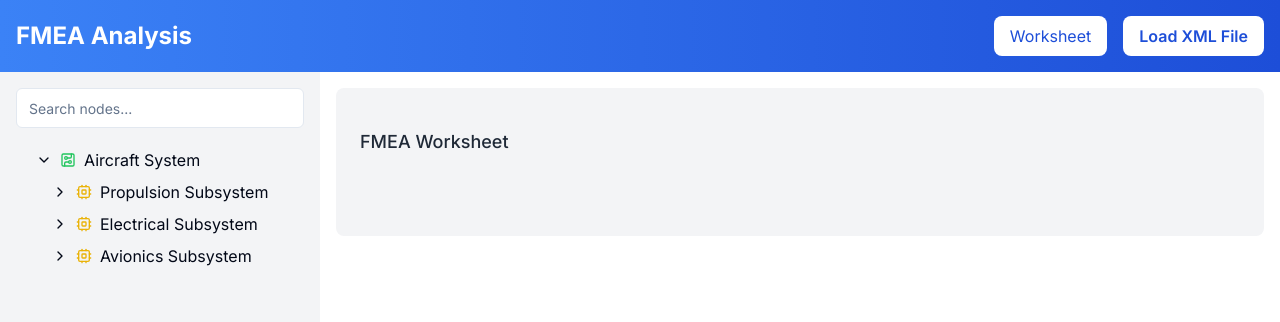
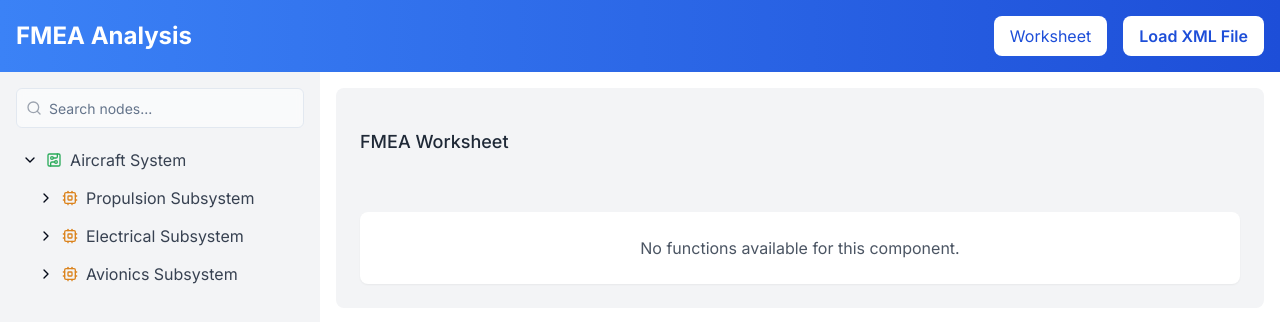
Before and after one commit to technative-amsgroup/delles-fmea, a Next.js app: page / in a window 1280 px wide. Shown: the top 322 px of the page. Built offline with nearby package versions, Linux system fonts and the light colour scheme.

Commit message:
Add the Edit Name Component feature

```diff
--- a/src/components/fmea-page.tsx
+++ b/src/components/fmea-page.tsx
@@ -164,6 +164,25 @@ export function FmeaPage() {
         // Remove or comment out the generateFMEAData call if it exists
     };
 
+    const handleNodeNameChange = (nodeId: string, newName: string) => {
+        const updateTreeNode = (node: TreeNode): TreeNode => {
+            if (node.id === nodeId) {
+                return { ...node, name: newName };
+            }
+
+            if ("children" in node && node.children) {
+                return {
+                    ...node,
+                    children: node.children.map(updateTreeNode),
+                };
+            }
+
+            return node;
+        };
+
+        setTreeData((prevTreeData) => updateTreeNode(prevTreeData));
+    };
+
     return (
         <div className="flex flex-col h-screen">
             <div className="flex items-center justify-between p-4 bg-gradient-to-r from-blue-500 to-blue-700 text-white">
@@ -211,6 +230,7 @@ export function FmeaPage() {
                             <TreeView
                                 onNodeSelect={handleNodeSelect}
                                 treeData={treeData}
+                                onNodeNameChange={handleNodeNameChange}
                             />
                         </div>
                         <div className="w-3/4 p-4 overflow-auto">
--- a/src/components/fmea-worksheet.tsx
+++ b/src/components/fmea-worksheet.tsx
@@ -205,7 +205,8 @@ export function FMEAWorksheet({
                 <Breadcrumb path={getFullPath()} />
             </div>
             <div className="space-y-6 mt-6">
-                {functions.map((func) => (
+                {functions.length > 0 ? (
+                    functions.map((func) => (
                         <FunctionCard
                             key={func.id}
                             func={func}
@@ -215,7 +216,14 @@ export function FMEAWorksheet({
                             onFaultDataChange={handleFaultDataChange}
                             onFunctionNameChange={handleFunctionNameChange}
                         />
-                ))}
+                    ))
+                ) : (
+                    <div className="bg-white p-6 rounded-lg shadow-sm text-center">
+                        <p className="text-gray-600">
+                            No functions available for this component.
+                        </p>
+                    </div>
+                )}
             </div>
         </div>
     );
--- a/src/components/tree-view.tsx
+++ b/src/components/tree-view.tsx
@@ -8,6 +8,8 @@ import {
     CircuitBoardIcon,
     CpuIcon,
     LayersIcon,
+    Pencil,
+    SearchIcon,
 } from "lucide-react";
 import { Input } from "@/components/ui/input";
 import { TreeNode, ParentTreeNode, FaultData } from "@/lib/types";
@@ -20,9 +22,14 @@ export type { TreeNode, FaultData };
 interface TreeViewProps {
     onNodeSelect: (node: TreeNode) => void;
     treeData: TreeNode;
+    onNodeNameChange?: (nodeId: string, newName: string) => void;
 }
 
-const TreeView: React.FC<TreeViewProps> = ({ onNodeSelect, treeData }) => {
+const TreeView: React.FC<TreeViewProps> = ({
+    onNodeSelect,
+    treeData,
+    onNodeNameChange,
+}) => {
     const [searchTerm, setSearchTerm] = useState("");
     const [expandedNodes, setExpandedNodes] = useState<Set<string>>(
         new Set([treeData.id])
@@ -32,6 +39,8 @@ const TreeView: React.FC<TreeViewProps> = ({ onNodeSelect, treeData }) => {
         new Set()
     );
     const [debouncedSearchTerm, setDebouncedSearchTerm] = useState("");
+    const [editingNodeId, setEditingNodeId] = useState<string | null>(null);
+    const [editedName, setEditedName] = useState("");
 
     const toggleNode = useCallback((nodeId: string) => {
         setExpandedNodes((prevExpandedNodes) => {
@@ -127,6 +136,25 @@ const TreeView: React.FC<TreeViewProps> = ({ onNodeSelect, treeData }) => {
         setHighlightedNodes(new Set());
     }, []);
 
+    const handleEditClick = (e: React.MouseEvent, node: TreeNode) => {
+        e.stopPropagation();
+        setEditingNodeId(node.id);
+        setEditedName(node.name);
+    };
+
+    const handleEditSave = (e: React.FormEvent) => {
+        e.preventDefault();
+        if (editingNodeId && onNodeNameChange && editedName.trim()) {
+            onNodeNameChange(editingNodeId, editedName.trim());
+            setEditingNodeId(null);
+        }
+    };
+
+    const handleEditCancel = (e: React.MouseEvent) => {
+        e.stopPropagation();
+        setEditingNodeId(null);
+    };
+
     const renderNode = (node: TreeNode | (TreeNode & FaultData)) => {
         const hasChildren =
             "children" in node && node.children && node.children.length > 0;
@@ -147,25 +175,30 @@ const TreeView: React.FC<TreeViewProps> = ({ onNodeSelect, treeData }) => {
             switch (node.type) {
                 case "system":
                     return (
-                        <CircuitBoardIcon className="h-4 w-4 text-green-500" />
+                        <CircuitBoardIcon className="h-4 w-4 text-green-600 opacity-90" />
                     );
                 case "subsystem":
-                    return <CpuIcon className="h-4 w-4 text-yellow-500" />;
+                    return (
+                        <CpuIcon className="h-4 w-4 text-amber-600 opacity-90" />
+                    );
                 case "component":
-                    return <LayersIcon className="h-4 w-4 text-blue-500" />;
+                    return (
+                        <LayersIcon className="h-4 w-4 text-blue-600 opacity-90" />
+                    );
                 default:
                     return null;
             }
         };
 
         return (
-            <div key={node.id} className="ml-4">
+            <div key={node.id} className="ml-4 first:ml-0">
                 <div
                     className={cn(
-                        "flex items-center space-x-2 cursor-pointer p-1 rounded",
-                        isHighlighted && "bg-yellow-100",
-                        isSelected && "bg-blue-200",
-                        !isHighlighted && !isSelected && "hover:bg-gray-200"
+                        "flex items-center space-x-2 cursor-pointer p-1.5 rounded-md my-0.5",
+                        "transition-colors duration-150 group",
+                        isHighlighted && "bg-yellow-100/80",
+                        isSelected && "bg-blue-100 ring-1 ring-blue-200",
+                        !isHighlighted && !isSelected && "hover:bg-gray-100"
                     )}
                     onClick={() => {
                         setSelectedNode(node.id);
@@ -190,7 +223,43 @@ const TreeView: React.FC<TreeViewProps> = ({ onNodeSelect, treeData }) => {
                     )}
                     {!hasChildren && <span className="w-4" />}
                     {getIcon()}
-                    <span>{node.name}</span>
+
+                    {editingNodeId === node.id ? (
+                        <form
+                            onSubmit={handleEditSave}
+                            className="flex items-center space-x-2 flex-1"
+                        >
+                            <Input
+                                value={editedName}
+                                onChange={(e) => setEditedName(e.target.value)}
+                                className="h-7 py-1 px-2 text-sm border-blue-200 focus:ring-blue-200"
+                                autoFocus
+                                onClick={(e) => e.stopPropagation()}
+                            />
+                            <button
+                                type="submit"
+                                className="p-1 rounded-full text-green-600 hover:bg-green-50"
+                                onClick={(e) => handleEditSave(e)}
+                            >
+                                ✓
+                            </button>
+                            <button
+                                type="button"
+                                className="p-1 rounded-full text-red-600 hover:bg-red-50"
+                                onClick={handleEditCancel}
+                            >
+                                ✕
+                            </button>
+                        </form>
+                    ) : (
+                        <div className="flex items-center space-x-2 flex-1">
+                            <span className="text-gray-700">{node.name}</span>
+                            <Pencil
+                                className="h-3.5 w-3.5 opacity-0 group-hover:opacity-100 transition-opacity duration-200 text-gray-400 hover:text-gray-600"
+                                onClick={(e) => handleEditClick(e, node)}
+                            />
+                        </div>
+                    )}
                 </div>
                 {hasChildren &&
                     isExpanded &&
@@ -200,15 +269,18 @@ const TreeView: React.FC<TreeViewProps> = ({ onNodeSelect, treeData }) => {
     };
 
     return (
-        <div>
+        <div className="space-y-3">
+            <div className="relative">
                 <Input
                     type="search"
                     placeholder="Search nodes..."
                     value={searchTerm}
                     onChange={(e) => setSearchTerm(e.target.value)}
-                className="mb-4"
+                    className="pl-8 bg-white/50 backdrop-blur-sm"
                 />
-            <div className="overflow-auto max-h-[calc(100vh-12rem)]">
+                <SearchIcon className="h-4 w-4 absolute left-2.5 top-1/2 -translate-y-1/2 text-gray-400" />
+            </div>
+            <div className="overflow-auto max-h-[calc(100vh-12rem)] pr-2">
                 {renderNode(treeData)}
             </div>
         </div>
```
Lines whose indentation alone changed are shown as unchanged.
